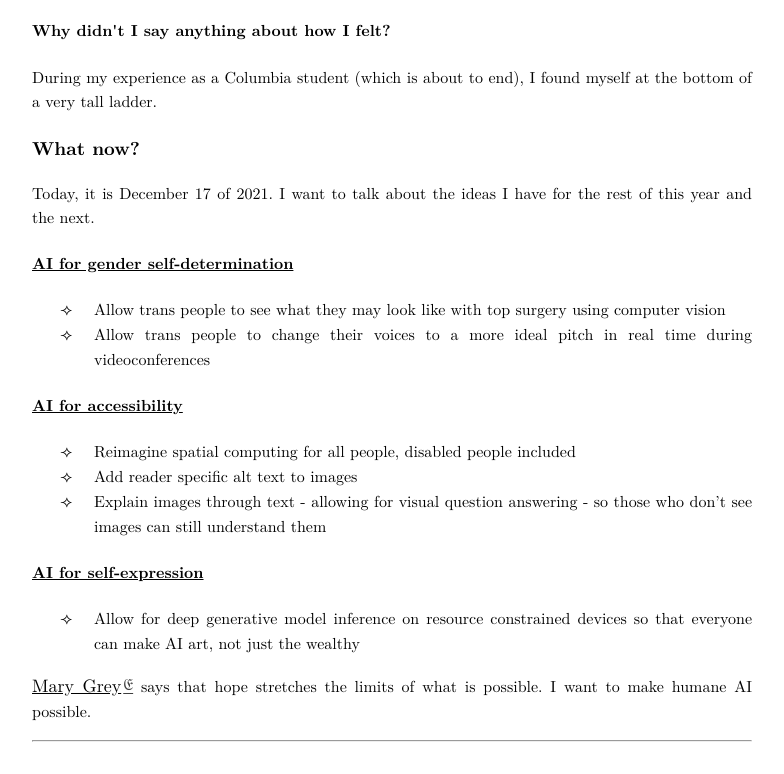
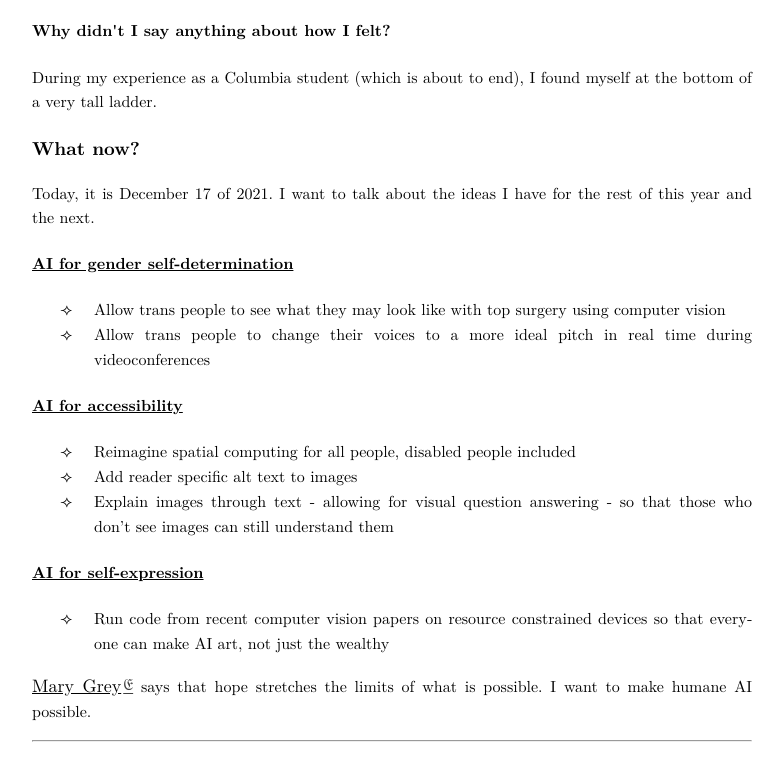
Before and after one commit to genderev/enderverse, a plain HTML site: page posts/researchsorrow.html in a window 1280 px wide. Shown: the part 1237-2011 px from the top of the page, without its empty margins (248-1032 px from the left). Drawn offline with Linux system fonts and the light colour scheme.

Commit message:
thinking about grammar and words

```diff
--- a/posts/researchsorrow.html
+++ b/posts/researchsorrow.html
@@ -66,12 +66,12 @@ I designed pivot tables that could process 1,000,000 records at once because we
 <ul>
 <li> Reimagine spatial computing for all people, disabled people included </li>
 <li> Add reader specific alt text to images</li>
-<li> Explain images through text - allowing for visual question answering - so those who don’t see images can still understand them </li>
+<li> Explain images through text - allowing for visual question answering - so that those who don’t see images can still understand them </li>
 </ul>
 
 <h4> <u>AI for self-expression  </u></strong></h4>
 <ul>
-<li> Allow for deep generative model inference on resource constrained devices so that everyone can make AI art, not just the wealthy</li>
+<li> Run code from recent computer vision papers on resource constrained devices so that everyone can make AI art, not just the wealthy</li>
 </ul>
 
 
```
